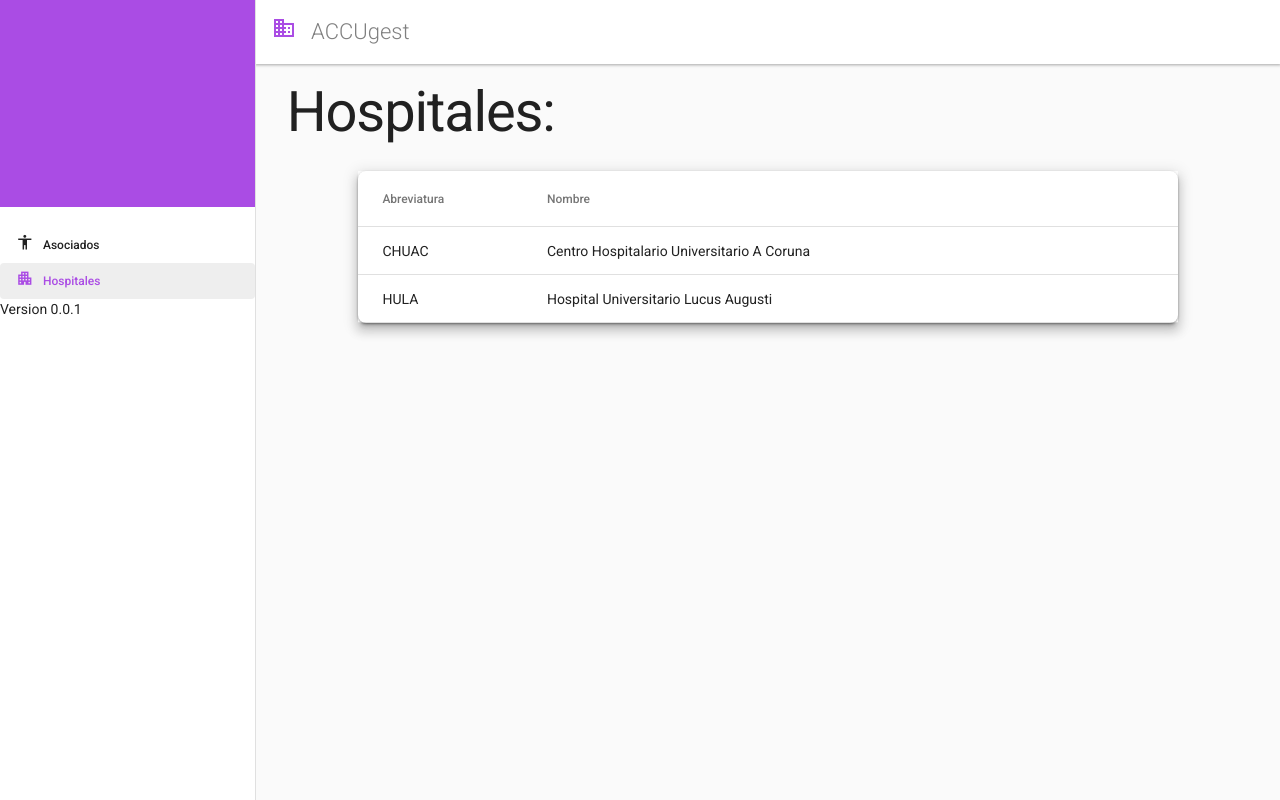
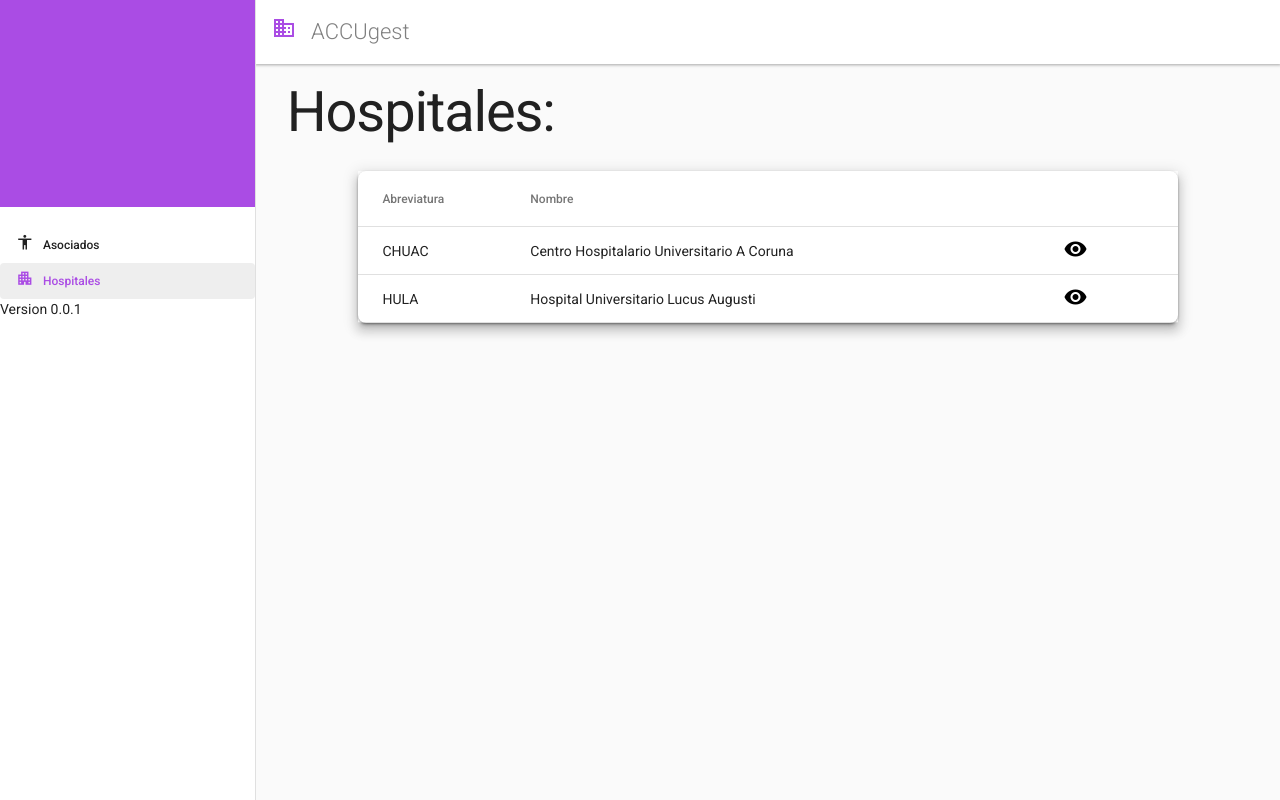
Before and after one commit to mfernandez-dev/app-gestion-accu-front, an Angular app: page /hospitales in a window 1280 px wide. Built offline with nearby package versions, Linux system fonts and the light colour scheme.

Commit message:
boton detalle hospital

```diff
--- a/src/app/asociados/components/tabla-asociados/tabla-asociados.component.html
+++ b/src/app/asociados/components/tabla-asociados/tabla-asociados.component.html
@@ -33,7 +33,7 @@
     <th mat-header-cell *matHeaderCellDef></th>
     <td mat-cell *matCellDef="let asociado">
 
-      <app-details-button [asociadoId]="asociado.asociadoId"></app-details-button>
+    <app-details-button [asociadoId]="asociado.asociadoId"></app-details-button>
 
     </td>
   </ng-container>
--- a/src/app/hospitales/components/boton-detalles-hospital/boton-detalles-hospital.component.html
+++ b/src/app/hospitales/components/boton-detalles-hospital/boton-detalles-hospital.component.html
@@ -1 +1,3 @@
-<p>boton-detalles-hospital works!</p>
+<button mat-icon-button class="details-button" routerLink="/hospitales/detalle/{{hospitalId}}">
+  <mat-icon class="menunavegacion-container__icon">visibility</mat-icon>
+</button>
--- a/src/app/hospitales/components/boton-detalles-hospital/boton-detalles-hospital.component.scss
+++ b/src/app/hospitales/components/boton-detalles-hospital/boton-detalles-hospital.component.scss
@@ -0,0 +1,4 @@
+.details-button{
+  border: none;
+  background-color: #ffffff00;
+}
--- a/src/app/hospitales/components/boton-detalles-hospital/boton-detalles-hospital.component.ts
+++ b/src/app/hospitales/components/boton-detalles-hospital/boton-detalles-hospital.component.ts
@@ -1,4 +1,4 @@
-import { Component, OnInit } from '@angular/core';
+import { Component, OnInit, Input } from '@angular/core';
 
 @Component({
   selector: 'app-boton-detalles-hospital',
@@ -6,6 +6,7 @@ import { Component, OnInit } from '@angular/core';
   styleUrls: ['./boton-detalles-hospital.component.scss']
 })
 export class BotonDetallesHospitalComponent implements OnInit {
+  @Input() hospitalId: string;
 
   constructor() { }
 
--- /dev/null
+++ b/src/app/hospitales/components/pantalla-detalle-hospital/pantalla-detalle-hospital.component.html
@@ -0,0 +1 @@
+<p>pantalla-detalle-hospital works!</p>
--- /dev/null
+++ b/src/app/hospitales/components/pantalla-detalle-hospital/pantalla-detalle-hospital.component.ts
@@ -0,0 +1,15 @@
+import { Component, OnInit } from '@angular/core';
+
+@Component({
+  selector: 'app-pantalla-detalle-hospital',
+  templateUrl: './pantalla-detalle-hospital.component.html',
+  styleUrls: ['./pantalla-detalle-hospital.component.scss']
+})
+export class PantallaDetalleHospitalComponent implements OnInit {
+
+  constructor() { }
+
+  ngOnInit(): void {
+  }
+
+}
--- a/src/app/hospitales/components/tabla-hospitales/tabla-hospitales.component.html
+++ b/src/app/hospitales/components/tabla-hospitales/tabla-hospitales.component.html
@@ -12,6 +12,14 @@
     </td>
   </ng-container>
 
+  <ng-container matColumnDef="details">
+    <th mat-header-cell *matHeaderCellDef></th>
+    <td mat-cell *matCellDef="let hospital">
+
+    <app-boton-detalles-hospital [hospitalId]="hospital.id"></app-boton-detalles-hospital>
+
+    </td>
+  </ng-container>
   <tr mat-header-row *matHeaderRowDef="displayedColumns"></tr>
   <tr mat-row *matRowDef="let row; columns: displayedColumns;"></tr>
 </table>
--- a/src/app/hospitales/components/tabla-hospitales/tabla-hospitales.component.ts
+++ b/src/app/hospitales/components/tabla-hospitales/tabla-hospitales.component.ts
@@ -11,7 +11,7 @@ import { HospitalesService } from '../../services/hospitales.service';
 export class TablaHospitalesComponent implements OnInit, OnChanges{
 
   public hospitalList: Hospital[] = [];
-  public displayedColumns: string[] = ['abreviatura', 'nombreHospital'];
+  public displayedColumns: string[] = ['abreviatura', 'nombreHospital', 'details'];
   public dataSource: MatTableDataSource<Hospital>;
 
   constructor(private hospitalService: HospitalesService) { }
--- a/src/app/hospitales/hospitales-routing.module.ts
+++ b/src/app/hospitales/hospitales-routing.module.ts
@@ -2,6 +2,7 @@ import { NgModule } from '@angular/core';
 import { Routes, RouterModule } from '@angular/router';
 import { SideBarComponent } from '../layout/components/side-bar/side-bar.component';
 import { PantallaHospitalesComponent } from './components/pantalla-hospitales/pantalla-hospitales.component';
+import { PantallaDetalleHospitalComponent } from './components/pantalla-detalle-hospital/pantalla-detalle-hospital.component';
 
 
 const routes: Routes = [
@@ -15,6 +16,10 @@ const routes: Routes = [
       },
     ],
   },
+  {
+    path: 'detalle/:hospitalId',
+    component: PantallaDetalleHospitalComponent,
+  },
 ];
 
 @NgModule({
--- a/src/app/hospitales/hospitales.module.ts
+++ b/src/app/hospitales/hospitales.module.ts
@@ -8,10 +8,11 @@ import { MatTableModule } from '@angular/material/table';
 import { MatIconModule } from '@angular/material/icon';
 import { MatToolbarModule } from '@angular/material/toolbar';
 import { BotonDetallesHospitalComponent } from './components/boton-detalles-hospital/boton-detalles-hospital.component';
+import { PantallaDetalleHospitalComponent } from './components/pantalla-detalle-hospital/pantalla-detalle-hospital.component';
 
 
 @NgModule({
-  declarations: [PantallaHospitalesComponent, TablaHospitalesComponent, BotonDetallesHospitalComponent],
+  declarations: [PantallaHospitalesComponent, TablaHospitalesComponent, BotonDetallesHospitalComponent, PantallaDetalleHospitalComponent],
   imports: [
     CommonModule,
     HospitalesRoutingModule,
```
Also changed, not shown: src/app/hospitales/components/pantalla-detalle-hospital/pantalla-detalle-hospital.component.scss (added), 1 other file (tests, documents, lock files or other folders).
